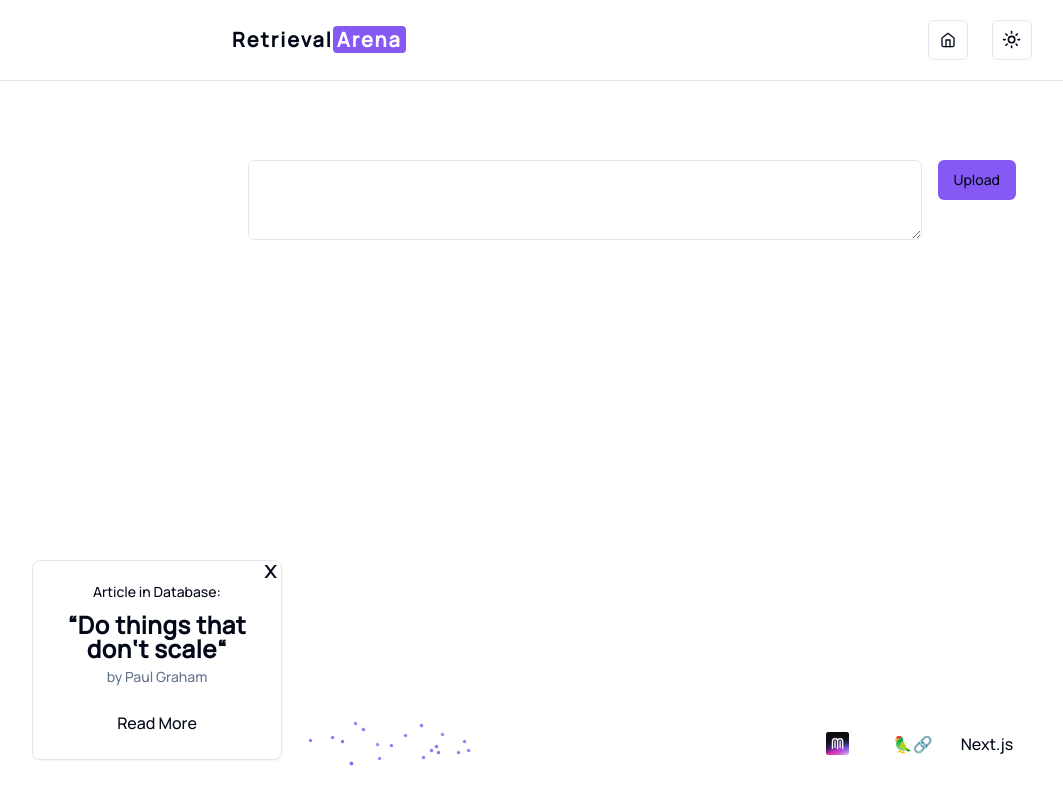
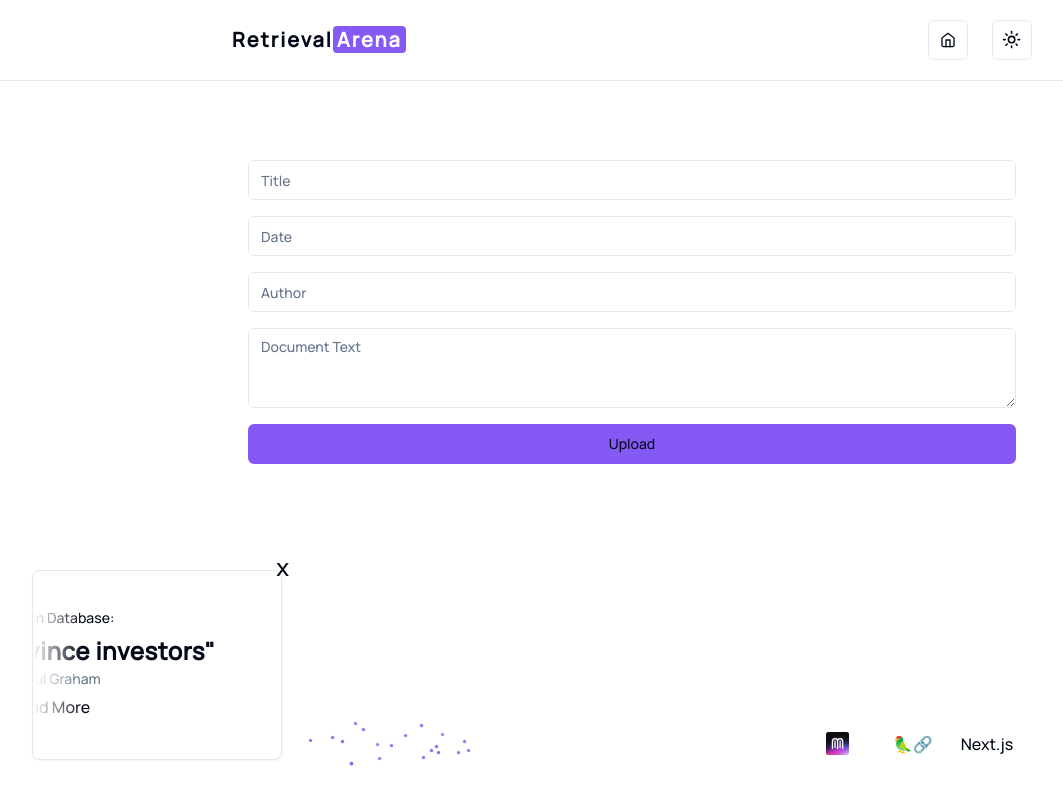
Before and after one commit to mendableai/rag-arena, a Next.js app: page /ingest in a window 1280 px wide. Shown: the whole page, without its empty margins (8-1071 px from the left). Built offline with nearby package versions, Linux system fonts and the light colour scheme.

Commit message:
ingestion change

```diff
--- a/app/actions/voting-system.ts
+++ b/app/actions/voting-system.ts
@@ -49,7 +49,6 @@
 
         return true;
     } catch (e) {
-        console.log();
         return false;
     }
 }
--- a/app/api/ingest/route.ts
+++ b/app/api/ingest/route.ts
@@ -9,7 +9,7 @@
 
 export async function POST(req: NextRequest) {
   const body = await req.json();
-  const text = body.text;
+  const { text, title, date, author } = body;
 
   if (process.env.NEXT_PUBLIC_DEMO === "true") {
     return NextResponse.json(
@@ -31,8 +31,13 @@
 
     const splitDocuments = await splitter.createDocuments([text]);
 
+    const documentsWithMetadata = splitDocuments.map(doc => ({
+      ...doc,
+      metadata: { ...doc.metadata, title, date, author },
+    }));
+
     const vectorstore = await SupabaseVectorStore.fromDocuments(
-      splitDocuments,
+      documentsWithMetadata,
       new OpenAIEmbeddings(),
       {
         client: supabase,
--- a/app/api/retrievers/dynamic-retriever/route.ts
+++ b/app/api/retrievers/dynamic-retriever/route.ts
@@ -73,6 +73,10 @@
             currentMessageContent,
         );
 
+        if (retrievedDocs.length === 0) {
+            return NextResponse.json({ error: "Unable to find any documents." }, { status: 400 })
+        }
+
         const prompt = CONDENSE_QUESTION_TEMPLATE(previousMessages, currentMessageContent, retrievedDocs);
 
         const response = await openai.chat.completions.create({
--- a/app/api/retrievers/dynamic-retriever/tools/variables.ts
+++ b/app/api/retrievers/dynamic-retriever/tools/variables.ts
@@ -31,7 +31,7 @@
 
 
 export const CONDENSE_QUESTION_TEMPLATE = (chat_history: any[], question: string, sources: DocumentInterface<Record<string, any>>[]) => {
-  return `Given the chat history and the sources found, answer the current input in English. You should only answer based on what was found from the sources.
+  return `Given the chat history and the sources found, answer the current input in English.
 
   <Sources>
   ${!sources ?? "No sources found."}
@@ -46,7 +46,6 @@
     return `\nrole: ${message.role}
       \ncontent: ${message.content}`
   }).join("\n")}
-
   </chat_history>
 
   Current Input: ${question}`
--- a/app/ingest/page.tsx
+++ b/app/ingest/page.tsx
@@ -1,38 +1,62 @@
 "use client";
 
 import { Button } from "@/components/ui/button";
+import { Input } from "@/components/ui/input"; // Assuming you have a similar Input component
 import { Textarea } from "@/components/ui/textarea";
 import { useState, type FormEvent } from "react";
 
 export default function UploadDocumentsForm() {
   const [isLoading, setIsLoading] = useState(false);
+  const [title, setTitle] = useState("");
+  const [date, setDate] = useState("");
   const [document, setDocument] = useState("");
+  const [author, setAuthor] = useState("");
+
   const ingest = async (e: FormEvent<HTMLFormElement>) => {
     e.preventDefault();
     setIsLoading(true);
     const response = await fetch("/api/ingest", {
       method: "POST",
       body: JSON.stringify({
+        title,
+        date,
         text: document,
+        author,
       }),
     });
-    if (response.status === 200) {
+    if (response.ok) {
       setDocument("Uploaded!");
+      setTitle("");
+      setDate("");
     } else {
       const json = await response.json();
-      if (json.error) {
-        setDocument(json.error);
-      }
+      setDocument(json.error || "Error uploading document");
     }
     setIsLoading(false);
   };
+
   return (
-    <form onSubmit={ingest} className="flex max-w-3xl m-auto mb-4 mt-40 gap-4">
+    <form onSubmit={ingest} className="flex flex-col max-w-3xl m-auto mb-4 mt-40 gap-4">
+      <Input
+        value={title}
+        onChange={(e) => setTitle(e.target.value)}
+        placeholder="Title"
+      />
+      <Input
+        value={date}
+        onChange={(e) => setDate(e.target.value)}
+        placeholder="Date"
+      />
+      <Input
+        value={author}
+        onChange={(e) => setAuthor(e.target.value)}
+        placeholder="Author"
+      />
       <Textarea
         value={document}
         onChange={(e) => setDocument(e.target.value)}
+        placeholder="Document Text"
       ></Textarea>
-
       <Button type="submit" disabled={isLoading}>
         Upload
       </Button>
--- a/components/document-pop-up/index.tsx
+++ b/components/document-pop-up/index.tsx
@@ -1,22 +1,15 @@
 "use client";
 
-import Link from "next/link";
-import { useEffect, useState } from 'react';
-import {
-  Card,
-  CardContent,
-  CardDescription,
-  CardHeader,
-  CardTitle
-} from "../ui/card";
-import { Label } from "../ui/label";
+import { useEffect, useState } from "react";
+import { Card } from "../ui/card";
+import { InfiniteMovingCards } from "../ui/infinite-moving-cards";
 
 export default function DocumentPopUp() {
   // Initialize isVisible to false
   const [isVisible, setIsVisible] = useState(false);
 
   useEffect(() => {
-    const hideUntil = localStorage.getItem('hideDocumentPopUpUntil');
+    const hideUntil = localStorage.getItem("hideDocumentPopUpUntil");
     // If hideUntil is not set or the current time is past the hideUntil time, show the component
     if (!hideUntil || new Date(hideUntil) <= new Date()) {
       setIsVisible(true);
@@ -26,7 +19,7 @@
   const handleClose = () => {
     const hideUntil = new Date();
     hideUntil.setHours(hideUntil.getHours() + 24); // Add 24 hours
-    localStorage.setItem('hideDocumentPopUpUntil', hideUntil.toString());
+    localStorage.setItem("hideDocumentPopUpUntil", hideUntil.toString());
     setIsVisible(false);
   };
 
@@ -36,7 +29,7 @@
 
   return (
     <Card className="w-[250px] dark:bg-[#8559f4] dark:bg-opacity-40 absolute bottom-10 left-10 text-center hover:scale-105">
-      <CardHeader>
+      {/* <CardHeader>
         <Label className="mb-2">Article in Database: </Label>
         <CardTitle className="tracking-wide">&ldquo;Do things that don&lsquo;t scale&ldquo;</CardTitle>
         <CardDescription>by Paul Graham</CardDescription>
@@ -44,7 +37,41 @@
       <CardContent>
         <Link href={`https://www.ycombinator.com/library/96-do-things-that-don-t-scale`} target="_BLANK" className="hover:cursor-pointer">Read More</Link>
       </CardContent>
-      <span onClick={handleClose} className="absolute top-0 right-0 -mt-2 mr-1 cursor-pointer text-2xl shadow-2xl">x</span>
+       */}
+      <span
+        onClick={handleClose}
+        className="absolute top-0 right-0 -mt-5 -mr-2 hover:cursor-pointer text-2xl shadow-2xl"
+      >
+        x
+      </span>
+      <InfiniteMovingCards
+        items={testimonials}
+        direction="right"
+        speed="normal"
+      />
     </Card>
   );
 }
+
+const testimonials = [
+  {
+    title: '"Do things that don\'t scale"',
+    author: "Paul Graham",
+    link: "https://www.ycombinator.com/library/96-do-things-that-don-t-scale",
+  },
+  {
+    title: '"YC\'s essential startup advice"',
+    author: "Geoff Ralston, Michael Seibel",
+    link: "https://www.ycombinator.com/library/4D-yc-s-essential-startup-advice",
+  },
+  {
+    title: '"Default alive or default dead"',
+    author: "Paul Graham",
+    link: "https://www.ycombinator.com/library/95-default-alive-or-default-dead",
+  },
+  {
+    title: '"How to convince investors"',
+    author: "Paul Graham",
+    link: "https://www.ycombinator.com/library/98-how-to-convince-investors",
+  }
+];
--- /dev/null
+++ b/components/ui/infinite-moving-cards.tsx
@@ -0,0 +1,143 @@
+"use client";
+
+import { cn } from "@/lib/utils";
+import Link from "next/link";
+import React, { useEffect, useState } from "react";
+import { CardDescription, CardHeader, CardTitle } from "./card";
+import { Label } from "./label";
+
+export const InfiniteMovingCards = ({
+  items,
+  direction = "left",
+  speed = "fast",
+  pauseOnHover = true,
+  className,
+}: {
+  items: {
+    link: string;
+    author: string;
+    title: string;
+  }[];
+  direction?: "left" | "right";
+  speed?: "fast" | "normal" | "slow";
+  pauseOnHover?: boolean;
+  className?: string;
+}) => {
+  const containerRef = React.useRef<HTMLDivElement>(null);
+  const scrollerRef = React.useRef<HTMLUListElement>(null);
+
+  useEffect(() => {
+    addAnimation();
+  }, []);
+  const [start, setStart] = useState(false);
+  function addAnimation() {
+    if (containerRef.current && scrollerRef.current) {
+      const scrollerContent = Array.from(scrollerRef.current.children);
+
+      scrollerContent.forEach((item) => {
+        const duplicatedItem = item.cloneNode(true);
+        if (scrollerRef.current) {
+          scrollerRef.current.appendChild(duplicatedItem);
+        }
+      });
+
+      getDirection();
+      getSpeed();
+      setStart(true);
+    }
+  }
+  const getDirection = () => {
+    if (containerRef.current) {
+      if (direction === "left") {
+        containerRef.current.style.setProperty(
+          "--animation-direction",
+          "forwards"
+        );
+      } else {
+        containerRef.current.style.setProperty(
+          "--animation-direction",
+          "reverse"
+        );
+      }
+    }
+  };
+  const getSpeed = () => {
+    if (containerRef.current) {
+      if (speed === "fast") {
+        containerRef.current.style.setProperty("--animation-duration", "20s");
+      } else if (speed === "normal") {
+        containerRef.current.style.setProperty("--animation-duration", "40s");
+      } else {
+        containerRef.current.style.setProperty("--animation-duration", "80s");
+      }
+    }
+  };
+  return (
+    <div
+      ref={containerRef}
+      className={cn(
+        "scroller relative z-20  max-w-7xl overflow-hidden  [mask-image:linear-gradient(to_right,transparent,white_20%,white_80%,transparent)]",
+        className
+      )}
+    >
+      <ul
+        ref={scrollerRef}
+        className={cn(
+          " flex shrink-0 gap-4 py-4 w-max flex-nowrap",
+          start && "animate-scroll ",
+          pauseOnHover && "hover:[animation-play-state:paused]"
+        )}
+      >
+        {items.map((item, idx) => (
+          <>
+          <CardHeader>
+            <Label className="mb-2">Article in Database: </Label>
+            <CardTitle className="tracking-wide">
+              {item.title}
+            </CardTitle>
+            <CardDescription>by {item.author}</CardDescription>
+
+              <Link
+                href={item.link}
+                target="_BLANK"
+                className="hover:cursor-pointer"
+              >
+                Read More
+              </Link>
+            </CardHeader>
+
+          </>
+
+          //       <li
+          //         className="w-[350px] max-w-full relative rounded-2xl border border-b-0 flex-shrink-0 border-slate-700 px-8 py-6 md:w-[450px]"
+          //         style={{
+          //           background:
+          //             "linear-gradient(180deg, var(--slate-800), var(--slate-900)",
+          //         }}
+          //         key={item.name}
+          //       >
+          //         <blockquote>
+          //           <div
+          //             aria-hidden="true"
+          //             className="user-select-none -z-1 pointer-events-none absolute -left-0.5 -top-0.5 h-[calc(100%_+_4px)] w-[calc(100%_+_4px)]"
+          //           ></div>
+          //           <span className=" relative z-20 text-sm leading-[1.6] text-gray-100 font-normal">
+          //             {item.quote}
+          //           </span>
+          //           <div className="relative z-20 mt-6 flex flex-row items-center">
+          //             <span className="flex flex-col gap-1">
+          //               <span className=" text-sm leading-[1.6] text-gray-400 font-normal">
+          //                 {item.name}
+          //               </span>
+          //               <span className=" text-sm leading-[1.6] text-gray-400 font-normal">
+          //                 {item.title}
+          //               </span>
+          //             </span>
+          //           </div>
+          //         </blockquote>
+          //       </li>
+        ))}
+      </ul>
+    </div>
+  );
+};
--- a/lib/hooks/useRefresher.ts
+++ b/lib/hooks/useRefresher.ts
@@ -15,7 +15,5 @@
         setAllRandom(true);
         setInProcess(false);
 
-        console.log("new chat sessions: ", chatSessions);
-
     }
 };
--- a/tailwind.config.ts
+++ b/tailwind.config.ts
@@ -70,10 +70,17 @@
           from: { height: "var(--radix-accordion-content-height)" },
           to: { height: "0" },
         },
+        scroll: {
+          to: {
+            transform: "translate(calc(-50% - 0.5rem))",
+          },
+        },
       },
       animation: {
         "accordion-down": "accordion-down 0.2s ease-out",
         "accordion-up": "accordion-up 0.2s ease-out",
+        scroll:
+          "scroll var(--animation-duration, 40s) var(--animation-direction, forwards) linear infinite",
       },
     },
   },
```
